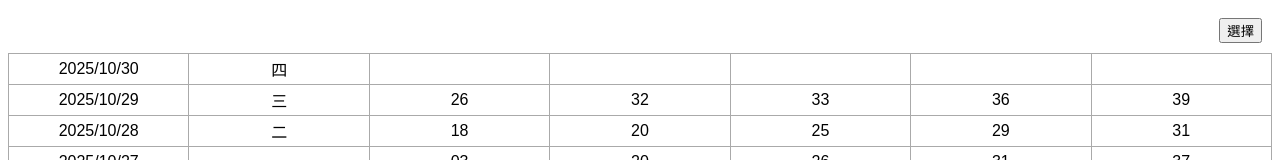
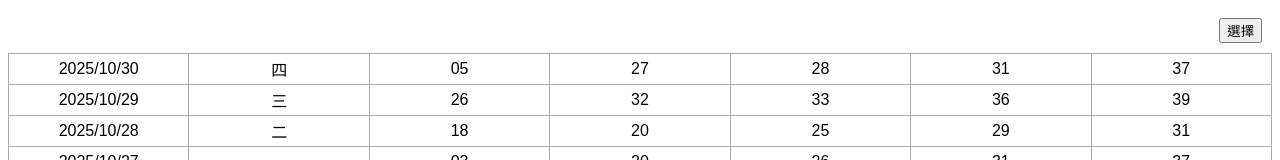
Before and after one commit to MingXian-Lu/88, a plain HTML site: page Index.html in a window 1280 px wide. Shown: the top 160 px of the page. Drawn offline with Linux system fonts and the light colour scheme.

Commit message:
Update Index.html

```diff
--- a/Index.html
+++ b/Index.html
@@ -58,7 +58,7 @@ td { border: 1px solid #aaa; padding: 3px; text-align: center; width: 14%; }
 
 <table id="mainTable">
 
-<tr><td>2025/10/30</td><td>四</td><td></td><td></td><td></td><td></td><td></td></tr>
+<tr><td>2025/10/30</td><td>四</td><td>05</td><td>27</td><td>28</td><td>31</td><td>37</td></tr>
 <tr><td>2025/10/29</td><td>三</td><td>26</td><td>32</td><td>33</td><td>36</td><td>39 </td></tr>
 <tr><td>2025/10/28</td><td>二</td><td>18</td><td>20</td><td>25</td><td>29</td><td>31</td></tr>
 <tr><td>2025/10/27</td><td>一</td><td>03</td><td>20</td><td>26</td><td>31</td><td>37</td></tr>
```
